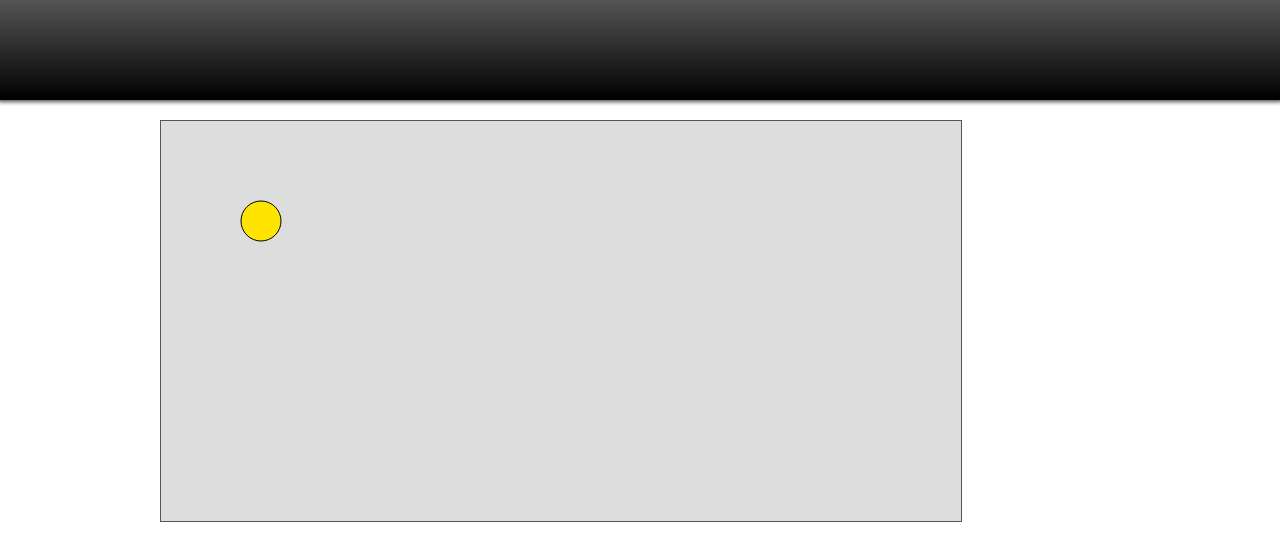
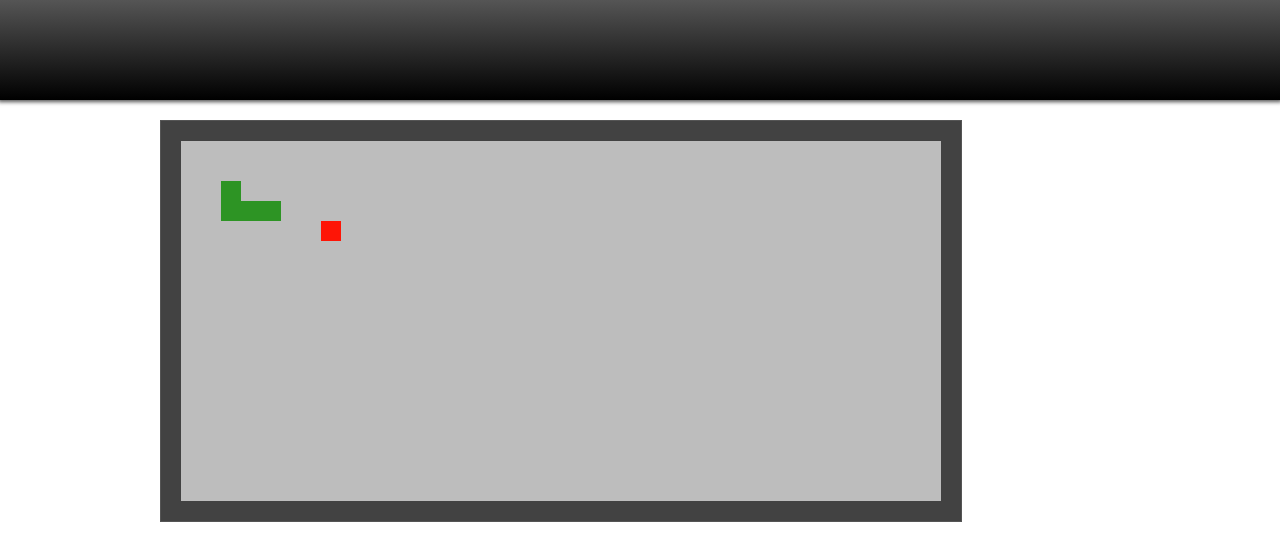
Before and after one commit to grzegorz-rozycki/snake-js, a plain HTML site: page index.html in a window 1280 px wide. Drawn offline with Linux system fonts and the light colour scheme.

Commit message:
basic graphic functions available

```diff
--- a/config.js
+++ b/config.js
@@ -1,13 +1,11 @@
 'use strict';
 // global variable config
 var CONF = Object.create(null);
-CONF.canvasName = 'canvas';
-CONF.fps = Math.floor(1000 / 60);
-CONF.assets = [
-    {
-        "name": "pacman",
-        "tape": "path",
-        "frames": [
-        ]
-    }
-];
+CONF.canvasName = 'canvas';     // id of canvas element to draw to
+CONF.tileSize = 20;             // size of tile in pixels
+CONF.mapHeight = 20;            // game map height in tiles; pixels = tileSize * mapHeight
+CONF.mapWidth = 40;             // game map width in tiles; pixels = tileSize * mapWidth
+CONF.initLength = 5;            // initial length of the snake in tiles
+CONF.ppf = 5;                   // points per fruit collected by snake
+CONF.speed = 1;                 // snake movement speed [i.e. how many frames skip before move by a tile]
+CONF.fps = Math.floor(1000 / 60);// framerate [well, if we'll skip on using getNextAnimationFrame]
--- a/graphics.js
+++ b/graphics.js
@@ -1,136 +1,95 @@
-'use strict';
-// ToDo:
-// implement just image / atlas loading /drawing methods / assets
-function oEmpty() {
-    return (Object.create ? Object.create(null) : {});
-}
-// class Rectangle
-function Rectangle(x, y, w, h) {
-    // constructor
-    x = typeof x !== "number" ? 0 : x;
-    y = typeof y !== "number" ? 0 : y;
-    h = typeof h !== "number" ? 0 : h;
-    w = typeof w !== "number" ? 0 : w;
-
-    this.w = w;             // width
-    this.h = h;             // height
-    this.t = y;             // top
-    this.b = y + h;         // bottom
-    this.l = x;             // left
-    this.r = x + w;         // right
-    this.cx = x + w / 2 ;   // center x
-    this.cy = y + h / 2;    // center y
-}
-// Rectangle.prototype = oEmpty();
-Rectangle.prototype = {
-
-};
-
 var GRAPHICS = (function () {
+    'use strict';
     // private:
-    var assets = {},
-        layers = [],
-        canvas = null,
+    var canvas = null,
         API = Object.create(null),
         canvasW = null,
         canvasH = null,
         ctx = null;
 
-    // helper class
-    function Properties(x, y, w, h) {
-        x = typeof x === "number" ? x : 0;
-        y = typeof y === "number" ? y : 0;
-        h = typeof h === "number" ? h : 0;
-        w = typeof w === "number" ? w : 0;
-
-        this.physicsBody = null;
-        this.name = null;
-        this.die = false;
-
-        this.w = w;             // width
-        this.h = h;             // height
-        this.t = y;             // top
-        this.b = y + h;         // bottom
-        this.l = x;             // left
-        this.r = x + w;         // right
-        this.cx = x + w / 2 ;   // center x
-        this.cy = y + h / 2;    // center y
-    }
-    Properties.prototype = {
-        overlap: function (a) {
-            var ans = false;
-            if (a instanceof Asset) {
-                return this.r >= a.l && a.r >= this.l && a.b >= this.t && a.t <= this.b;
-            }
-            return ans;
-        }
-    };
-
-    function Asset(frames) {
-        if (frames instanceof Array) {
-            this.frames = frames;
-            this.ptr = 0;
-            // load frames!
-        } else {
-            throw new TypeError('GRAPHICS new Asset: frames must be of type Array');
-        }
-    };
-    Asset.prototype = {};
-
     // helper functions
-    function arcToXY(x, y, r, rad) {
-        var xp = 0,
-            yp = 0;
-        xp = Math.cos(rad) * r + x;
-        yp = Math.sin(rad) * r + y;
-        return [xp, yp];
-    }
     function toRadians(deg) {
         return (Math.PI / 180) * deg;
     }
     function toDegrees(rad) {
         return (180 * rad) / Math.PI;
     }
-    function loadAsset(name, frames) {
-        assets[name] = new Asset(frames);
+    function drawTile(x, y) {
+        ctx.fillRect(
+            x * CONF.tileSize,
+            y * CONF.tileSize,
+            CONF.tileSize,
+            CONF.tileSize
+        );
     }
-    function drawObject(asset, name, layer, x, y, properties) {
-
+    function drawSnake(body) {
+        var i = null,
+            l = null;
+        ctx.save();
+        ctx.fillStyle = '#2D9424';
+        for (i = 0, l = body.length; i < l; i += 1) {
+            drawTile(body[i][0], body[i][1]);
+        }
+        ctx.restore();
+    }
+    function drawFriut(x, y) {
+        ctx.save();
+        ctx.fillStyle = '#FE1506';
+        drawTile(x, y);
+        ctx.restore();
+    }
+    function drawMap() {
+        var i = null,
+            t = null;
+        ctx.save();
+        // borders
+        ctx.fillStyle = '#424242';
+        ctx.fillRect(
+            0,
+            0,
+            CONF.mapWidth * CONF.tileSize,
+            CONF.mapHeight * CONF.tileSize
+        );
+        // background
+        ctx.fillStyle = '#BDBDBD';
+        ctx.fillRect(
+            CONF.tileSize,
+            CONF.tileSize,
+            (CONF.mapWidth - 2) * CONF.tileSize,
+            (CONF.mapHeight - 2) * CONF.tileSize
+        );
+        ctx.restore();
+    }
+    // constructor: check if variable CONF is defined as an object
+    if (typeof CONF !== "object") {
+        throw new TypeError('GRAPHICS: CONF must be defined as an object');
     }
     // add public methods
-    API.init = function (canvasName) {
+    API.init = function () {
         var ans;
-        canvas = document.getElementById(canvasName);
+        canvas = document.getElementById(CONF.canvasName);
         if (canvas) {
             canvasH = canvas.height;
             canvasW = canvas.width;
             ctx = canvas.getContext('2d');
             console.log('OK', canvasW, canvasH);
-            // tmp: draw pacman
-            ctx.save();
-            ctx.fillStyle = '#FFE400';
-            ctx.arc(100, 100, 20, toRadians(0), toRadians(360), true);
-            //ctx.beginPath();
-
-            //ctx.quadraticCurveTo(75, 75, 100, 50);
-            //ctx.arcTo(100, 200, 100, 50, 50);
-            ctx.fill();
-            ctx.stroke();
-            ctx.restore();
         } else {
-            throw new Error('GRAPHICS.init: no element with id=' + canvasName);
+            throw new Error('GRAPHICS.init: no element with id=' + CONF.canvasName);
         }
     };
-    API.loadAssets = function (list) {
-        var l = null,
-            i = null;
-        if (!(list instanceof Array)) {
-            throw new TypeError('GRAPHICS.loadAssets: list must be of type Array');
-        }
-        for (i = 0, l = list.length; i < l; i += 1) {
-            loadAsset(list[i].name, list[i].frames);
-        }
-    }
+    API.draw = function () {
+        var body = [
+            // L spahed snake body
+            [3, 3],
+            [3, 4],
+            [4, 4],
+            [5, 4]
+        ];
+        drawMap();
+        drawFriut(8, 5);
+        drawSnake(body);
+    };
+
     // freeze [if possible] and make the API public:
     return Object.freeze(API);
 } ());
--- a/index.html
+++ b/index.html
@@ -35,8 +35,8 @@
             }
 
             try {
-                GRAPHICS.init(CONF.canvasName);
-                GRAPHICS.loadAssets(CONF.assets);
+                GRAPHICS.init();
+                GRAPHICS.draw();
             } catch (error) {
                 console.error(error.name + ': ' + error.message);
             }
```
